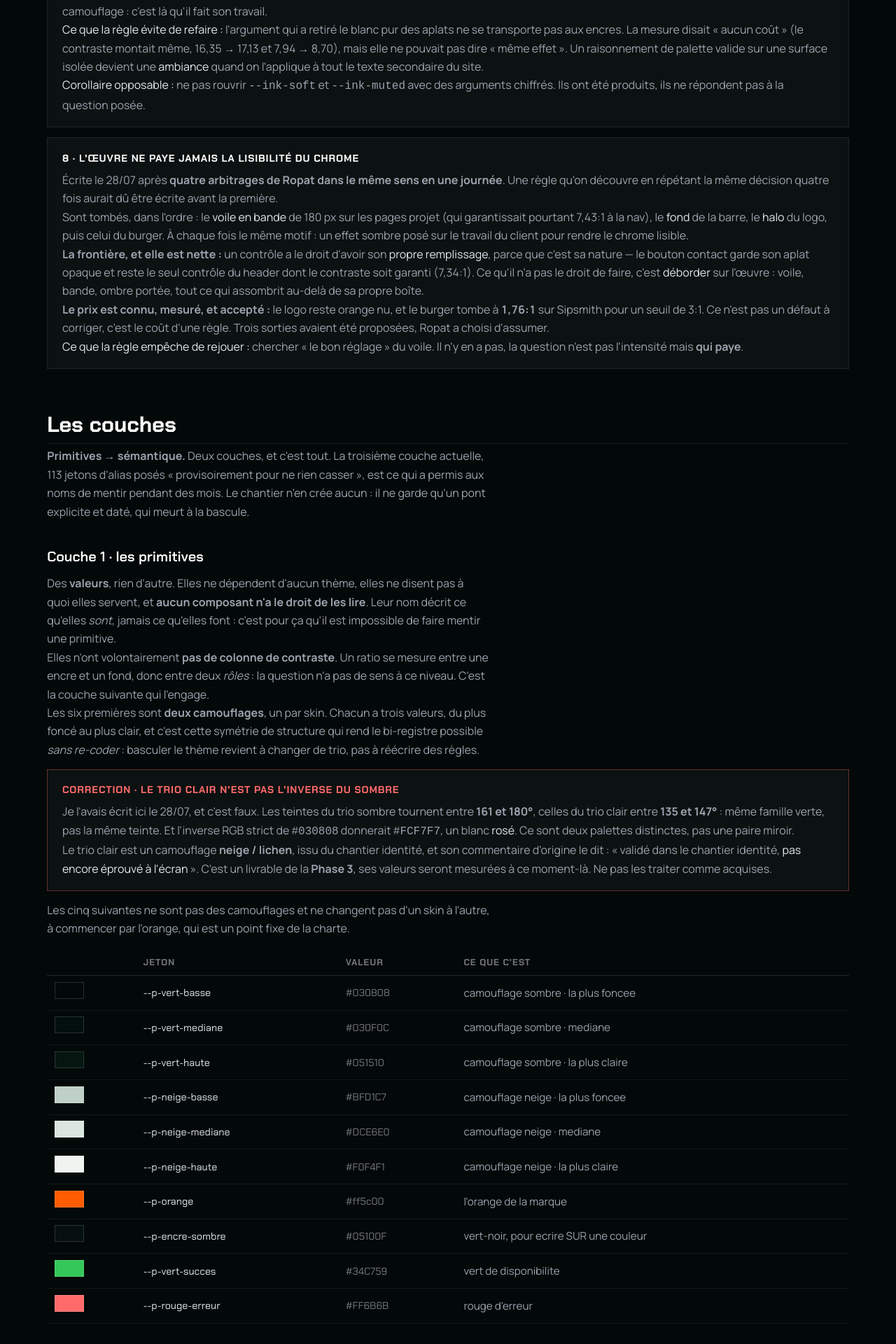
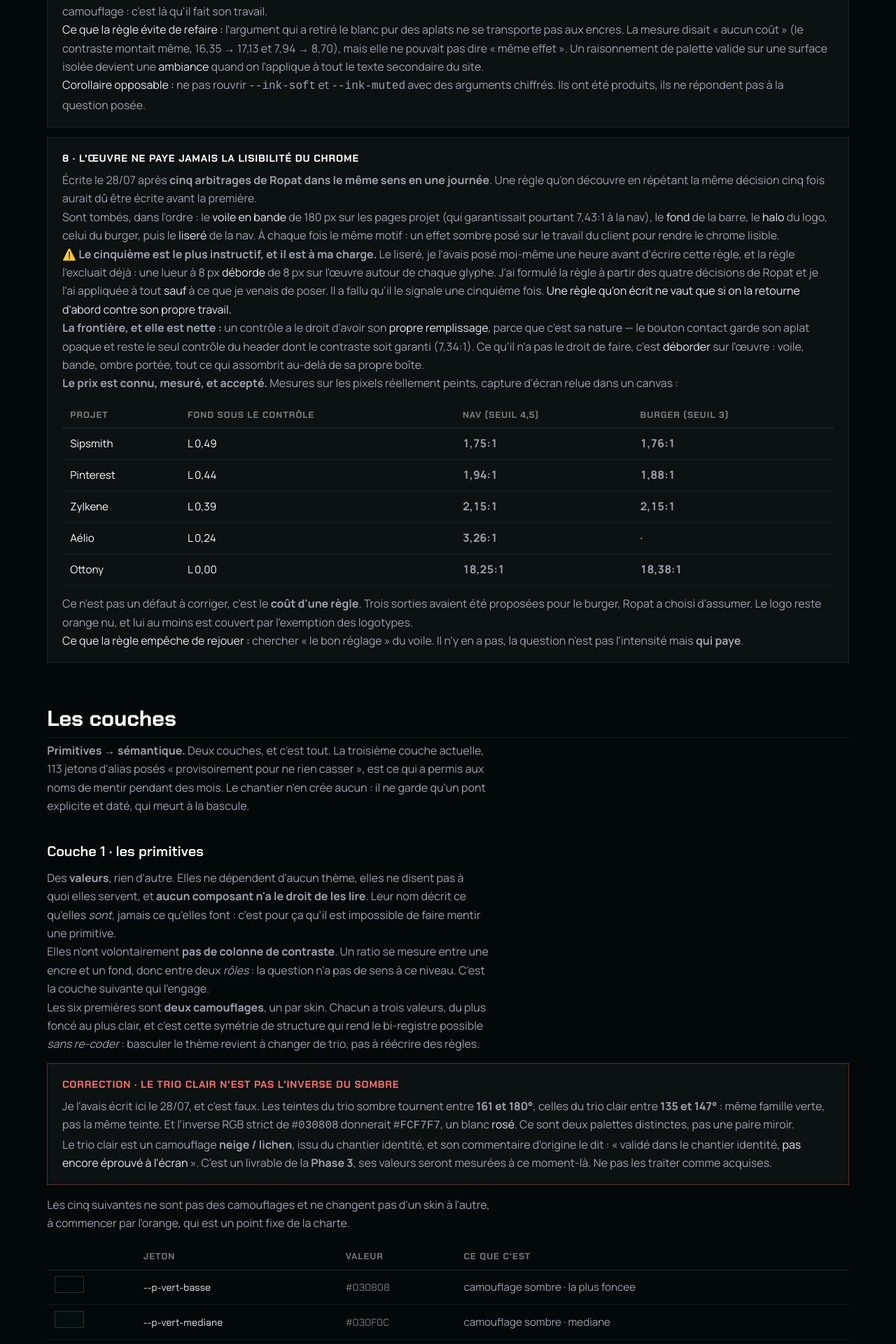
Before and after one commit to 7Nautilus/ropat-portfolio, a Jekyll site: the page built from labo/design-system.html, in a window 1280 px wide. Shown: the part 1599-3519 px from the top of the page at 70% size. Built offline with Jekyll 4.4.1, drawn with Linux system fonts in a browser that asks for light colours; some web fonts are replaced.

Commit message:
header : le lisere de la nav tombe aussi, et ma regle le disait deja
Ropat : « je vois toujours un drop shadow sur les elements de la nav ».
C'etait le text-shadow que j'avais pose une heure plus tot en remplacement du
voile en bande. Il ne reste desormais plus aucun traitement sur le chrome, sur
aucune page.

⚠️ LE PLUS INSTRUCTIF EST A MA CHARGE. La regle 8, que je venais d'ecrire une
heure avant, excluait deja ce lisere : « un controle peut avoir son propre
remplissage, il n'a pas le droit de DEBORDER ». Or une lueur a 8 px deborde de
8 px sur l'oeuvre, autour de chaque glyphe. J'ai formule la regle a partir des
quatre decisions de Ropat et je l'ai appliquee a tout SAUF a ce que je venais
de poser moi-meme. Il a fallu qu'il le signale une cinquieme fois.
Une regle qu'on ecrit ne vaut que si on la retourne d'abord contre son propre
travail.

COUT MESURE, sur les pixels reellement peints (capture relue dans un canvas),
et il s'etend maintenant a tous les controles du header sauf le bouton contact.
             fond    nav (4,5)   burger (3)
  Sipsmith   L 0,49    1,75:1      1,76:1
  Pinterest  L 0,44    1,94:1      1,88:1
  Zylkene    L 0,39    2,15:1      2,15:1
  Aelio      L 0,24    3,26:1        .
  Ottony     L 0,00   18,25:1     18,38:1
Seule une oeuvre sombre passe. Ce n'est pas un defaut a corriger, c'est le cout
de la regle 8, et c'est ecrit comme tel dans _header.scss.

Le bouton contact reste le seul controle garanti (aplat opaque, 7,34:1 au
pire). C'est exactement la frontiere que pose la regle : un bouton a le droit
d'avoir un fond, il n'a pas le droit de peindre autour de lui.

La regle 8 du labo passe de quatre a cinq arbitrages et porte desormais le
tableau de mesures, plus l'aveu sur le cinquieme.

Co-Authored-By: Claude Opus 5 <noreply@anthropic.com>

```diff
--- a/assets/css/_sass/layout/_header.scss
+++ b/assets/css/_sass/layout/_header.scss
@@ -104,42 +104,40 @@ header {
    au-dessus d'un media elle marque `surImage` et son ratio ne veut rien dire.
    Un « 0 echec » de sa part ne valide rien ici. */
 header[data-sur-media] {
-  /* LE LISERE. `text-shadow` et non `filter` : sur du texte, l'ombre portee du
-     filtre s'applique a la boite entiere, alors que text-shadow suit chaque
-     glyphe.
-     Quatre ombres a 1 px dans les quatre diagonales, puis une cinquieme large
-     et floue. Les quatre premieres dessinent un CONTOUR net, la cinquieme pose
-     un fond diffus derriere. C'est la construction d'un sous-titre incruste,
-     et c'est le seul dessin qui tienne sur les deux extremes.
+  /* ⚠️⚠️ AUCUN TRAITEMENT SUR LA NAV NON PLUS, et c'est le point d'arrivee de
+     toute cette histoire. Ne rien remettre ici sans rouvrir l'arbitrage.
 
-     ⚠️ Choisi APRES avoir regarde, pas avant. Trois variantes essayees sur les
-     deux cas qui decident, l'oeuvre la plus claire (Zylkene, un packaging
-     quasi blanc) et la plus sombre (Ottony) :
-       . un halo flou seul (2px + 6px) : lisible sur le sombre, faible sur le
-         clair, les lettres blanches se diluaient dans le packaging ;
-       . un halo flou plus dense : mieux, sans etre franc ;
-       . ce liseré : net sur le clair, et INVISIBLE sur le sombre, ou il se
-         confond avec le fond. C'est ce qu'on demande a un liseré, ne se voir
-         que quand il sert.
-     Une mesure de contraste n'aurait pas pu trancher entre les trois : WCAG
-     compare deux aplats et n'a pas de modele pour un contour. */
-  .nav-link,
-  .nav-item a,
-  .burger-menu {
-    text-shadow:
-      -1px -1px 0 rgba(var(--scrim-canal), 0.9),
-       1px -1px 0 rgba(var(--scrim-canal), 0.9),
-      -1px  1px 0 rgba(var(--scrim-canal), 0.9),
-       1px  1px 0 rgba(var(--scrim-canal), 0.9),
-       0    0   8px rgba(var(--scrim-canal), 0.9);
-  }
+     Ce qui vivait la : un LISERE, quatre `text-shadow` a 1 px dans les
+     diagonales pour un contour net, plus une lueur floue a 8 px. Il avait ete
+     pose le jour meme en remplacement du voile en bande, et il tenait a l'oeil
+     sur les deux extremes (Zylkene, packaging quasi blanc, et Ottony, tres
+     sombre).
+
+     ⚠️ CE QUI L'A CONDAMNE : la regle 8, que je venais d'ecrire une heure plus
+     tot, l'excluait deja et je ne l'avais pas vu. « L'oeuvre ne paye jamais la
+     lisibilite du chrome : un controle peut avoir son propre remplissage, il
+     n'a pas le droit de DEBORDER. » Or une lueur a 8 px deborde de 8 px sur
+     l'oeuvre, autour de chaque glyphe. J'avais formule la regle a partir de
+     quatre decisions de Ropat et je l'appliquais a tout sauf a ce que je venais
+     de poser moi-meme.
+     Lecon : une regle qu'on ecrit ne vaut que si on la retourne d'abord contre
+     son propre travail. Il a fallu que Ropat le signale une cinquieme fois.
+
+     CE QUE CA COUTE : le probleme est le meme que pour le burger, chiffre juste
+     en dessous, mais il touche desormais TOUS les controles du header, texte
+     compris, donc au seuil de 4,5:1 et non 3.
+
+     CE QUI RESTE GARANTI : le bouton contact, seul controle a porter un aplat
+     opaque. C'est exactement la frontiere que pose la regle 8. Un bouton a le
+     droit d'avoir un fond, c'est sa nature ; il n'a pas le droit de peindre
+     autour de lui. */
 
   /* ⚠️⚠️ LE BURGER N'A PLUS DE TRAITEMENT, ET C'EST UNE DECISION, PAS UN OUBLI.
      Ne pas « corriger » ce point sans rouvrir l'arbitrage avec Ropat.
 
-     Il portait un `drop-shadow`, retire le 28/07 avec celui du logo. C'est un
-     SVG et non du texte, donc le `text-shadow` ci-dessus ne l'atteint pas : il
-     ne reste rien.
+     Il portait un `drop-shadow`, retire le 28/07 avec celui du logo, puis le
+     lisere de la nav est tombe a son tour. Il ne reste donc rien, et c'est vrai
+     de tous les controles du header sauf le bouton contact.
 
      CE QUE CA COUTE, mesure et non estime. Sur MOBILE le burger est le SEUL
      controle visible du header, les liens vivant dans l'overlay. Mesure sur
--- a/labo/design-system.html
+++ b/labo/design-system.html
@@ -338,22 +338,39 @@ table.jetons code { font-family: 'Chakra Petch', monospace; color: #e2e8f0; font
 
 
 <div class="regle"><b>8 · L'œuvre ne paye jamais la lisibilité du chrome</b>
-  <span>Écrite le 28/07 après <strong>quatre arbitrages de Ropat dans le même sens en une
-  journée</strong>. Une règle qu'on découvre en répétant la même décision quatre fois aurait dû
-  être écrite avant la première.<br>
+  <span>Écrite le 28/07 après <strong>cinq arbitrages de Ropat dans le même sens en une
+  journée</strong>. Une règle qu'on découvre en répétant la même décision cinq fois aurait dû être
+  écrite avant la première.<br>
   Sont tombés, dans l'ordre : le <em>voile en bande</em> de 180 px sur les pages projet (qui
   garantissait pourtant 7,43:1 à la nav), le <em>fond</em> de la barre, le <em>halo</em> du logo,
-  puis celui du burger. À chaque fois le même motif : un effet sombre posé sur le travail du
-  client pour rendre le chrome lisible.<br>
+  celui du burger, puis le <em>liseré</em> de la nav. À chaque fois le même motif : un effet
+  sombre posé sur le travail du client pour rendre le chrome lisible.<br>
+  <strong>⚠️ Le cinquième est le plus instructif, et il est à ma charge.</strong> Le liseré, je
+  l'avais posé moi-même une heure avant d'écrire cette règle, et la règle l'excluait déjà : une
+  lueur à 8 px <em>déborde</em> de 8 px sur l'œuvre autour de chaque glyphe. J'ai formulé la règle
+  à partir des quatre décisions de Ropat et je l'ai appliquée à tout <em>sauf</em> à ce que je
+  venais de poser. Il a fallu qu'il le signale une cinquième fois.
+  <em>Une règle qu'on écrit ne vaut que si on la retourne d'abord contre son propre travail.</em><br>
   <strong>La frontière, et elle est nette :</strong> un contrôle a le droit d'avoir son
   <em>propre remplissage</em>, parce que c'est sa nature — le bouton contact garde son aplat
   opaque et reste le seul contrôle du header dont le contraste soit garanti (7,34:1). Ce qu'il
   n'a pas le droit de faire, c'est <em>déborder</em> sur l'œuvre : voile, bande, ombre portée,
   tout ce qui assombrit au-delà de sa propre boîte.<br>
-  <strong>Le prix est connu, mesuré, et accepté :</strong> le logo reste orange nu, et le burger
-  tombe à <span class="ratio ko">1,76:1</span> sur Sipsmith pour un seuil de 3:1. Ce n'est pas un
-  défaut à corriger, c'est le coût d'une règle. Trois sorties avaient été proposées, Ropat a
-  choisi d'assumer.<br>
+  <strong>Le prix est connu, mesuré, et accepté.</strong> Mesures sur les pixels réellement
+  peints, capture d'écran relue dans un canvas :</span>
+  <table class="jetons" style="margin:.8rem 0">
+    <thead><tr><th>Projet</th><th>Fond sous le contrôle</th><th>Nav (seuil 4,5)</th><th>Burger (seuil 3)</th></tr></thead>
+    <tbody>
+      <tr><td>Sipsmith</td><td>L 0,49</td><td><span class="ratio ko">1,75:1</span></td><td><span class="ratio ko">1,76:1</span></td></tr>
+      <tr><td>Pinterest</td><td>L 0,44</td><td><span class="ratio ko">1,94:1</span></td><td><span class="ratio ko">1,88:1</span></td></tr>
+      <tr><td>Zylkene</td><td>L 0,39</td><td><span class="ratio ko">2,15:1</span></td><td><span class="ratio ko">2,15:1</span></td></tr>
+      <tr><td>Aélio</td><td>L 0,24</td><td><span class="ratio ko">3,26:1</span></td><td>·</td></tr>
+      <tr><td>Ottony</td><td>L 0,00</td><td><span class="ratio ok">18,25:1</span></td><td><span class="ratio ok">18,38:1</span></td></tr>
+    </tbody>
+  </table>
+  <span>Ce n'est pas un défaut à corriger, c'est le <strong>coût d'une règle</strong>. Trois
+  sorties avaient été proposées pour le burger, Ropat a choisi d'assumer. Le logo reste orange nu,
+  et lui au moins est couvert par l'exemption des logotypes.<br>
   <em>Ce que la règle empêche de rejouer :</em> chercher « le bon réglage » du voile. Il n'y en a
   pas, la question n'est pas l'intensité mais <strong>qui paye</strong>.</span></div>
   <!-- ═══════════════════════════════════════════════════════════════ -->
```
Also changed, not shown: assets/css/main.css.
